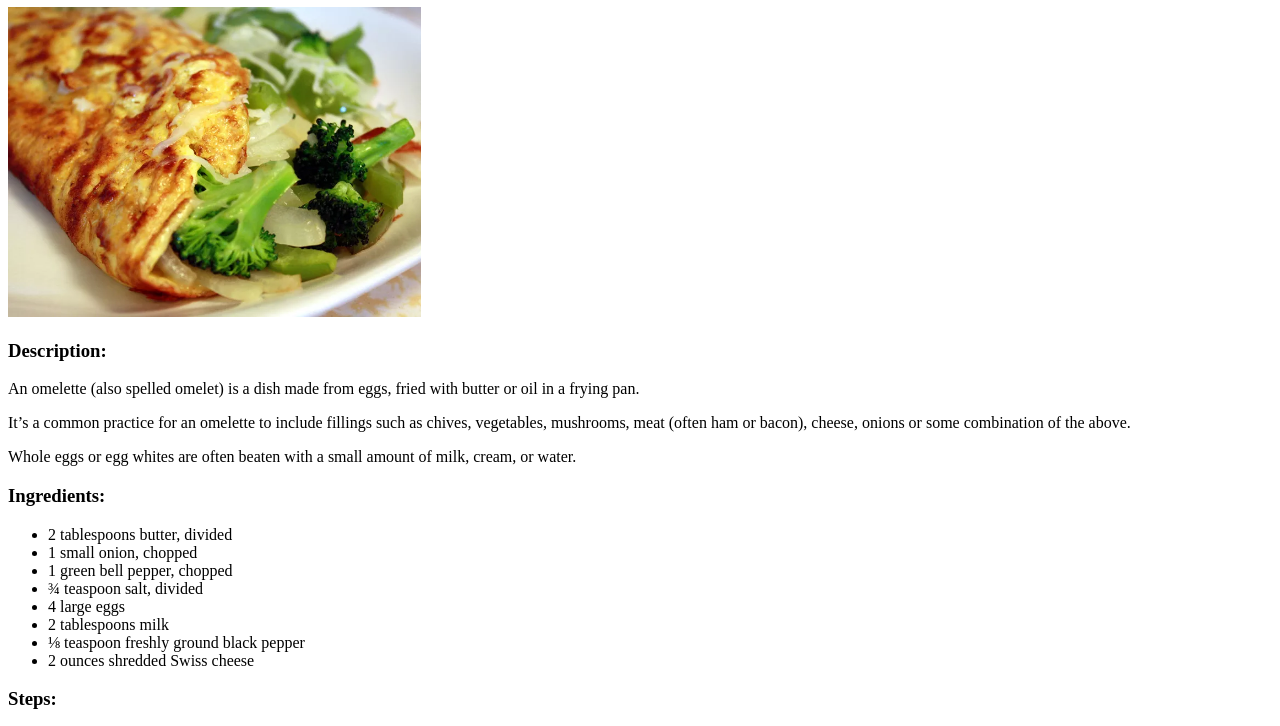
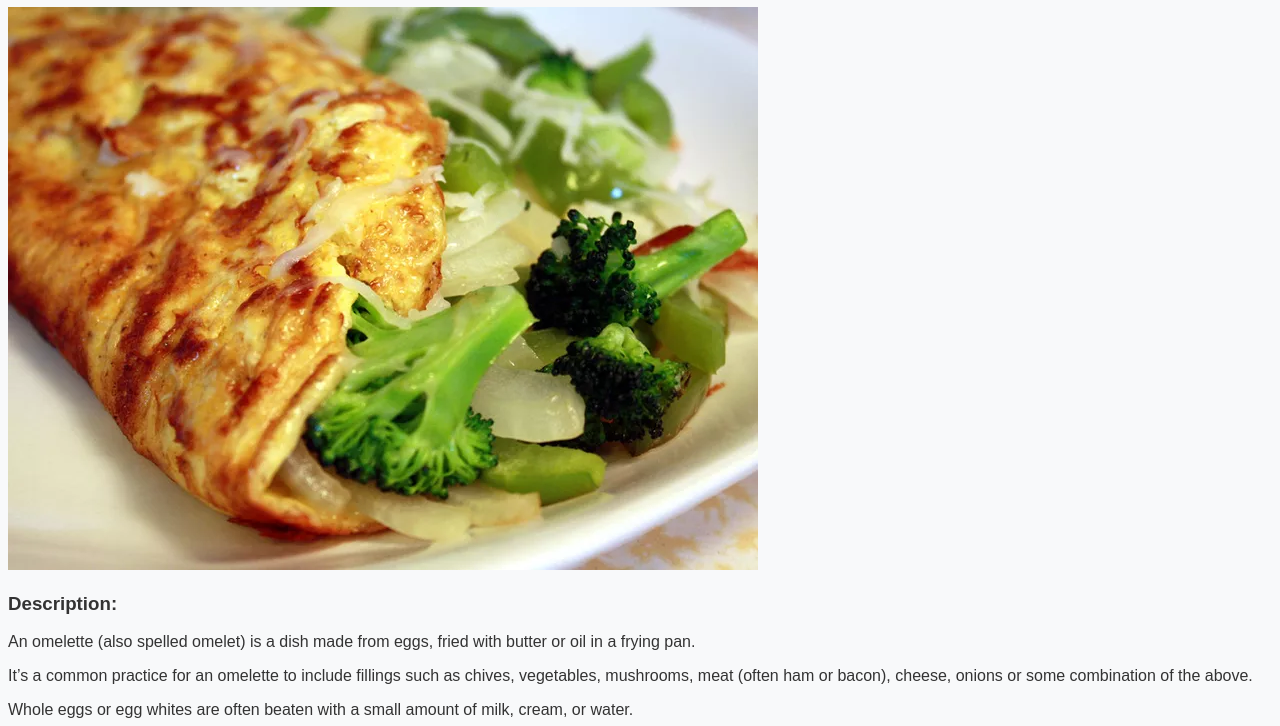
Before and after one commit to SankalpYaduvanshi/odin-recipes, a plain HTML site: page recipes/omelet.html in a window 1280 px wide. Shown: the part 73-799 px from the top of the page. Drawn offline with Linux system fonts and the light colour scheme; files that its build step writes are made by us from their sources.

Commit message:
feat: add style.css to recipes
This commit adds a style.css file to the recipes.
The CSS properties used in the project include background color,
color, font-family, and text-decoration.

```diff
--- a/recipes/omelet.html
+++ b/recipes/omelet.html
@@ -4,11 +4,12 @@
     <meta charset="UTF-8">
     <meta name="viewport" content="width=device-width, initial-scale=1.0">
     <title>Odin Recipes | Omelet</title>
+    <link rel="stylesheet" href="style.css">
 </head>
 <body>
     <h1>Omelet</h1>
 
-    <img src="../images/5941200-yummy-veggie-omelet-AllrecipesPhot-4x3o-9731d76434de4b7daae40281f56a7a66.webp" alt="Omelet" height="310">
+    <img src="../images/5941200-yummy-veggie-omelet-AllrecipesPhot-4x3o-9731d76434de4b7daae40281f56a7a66.webp" alt="Omelet">
 
     <h3>Description:</h3>
 
```
Also changed, not shown: recipes/french-toast.html (+2 -1 lines), recipes/lasagna.html (+2 -1 lines).
